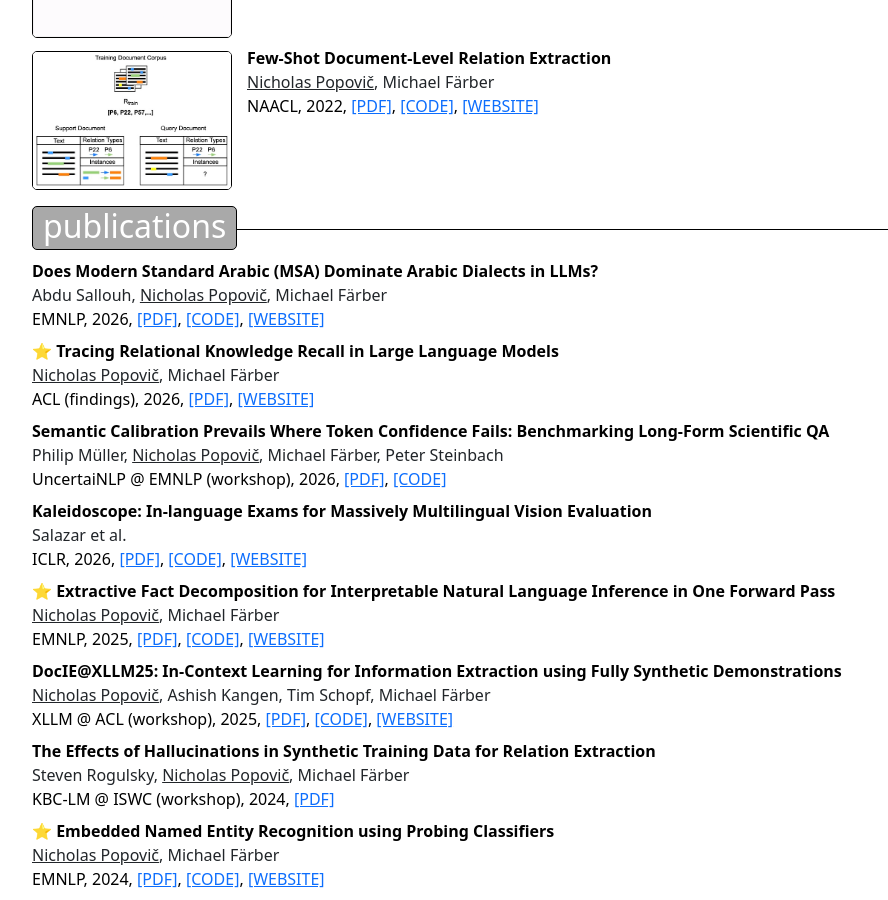
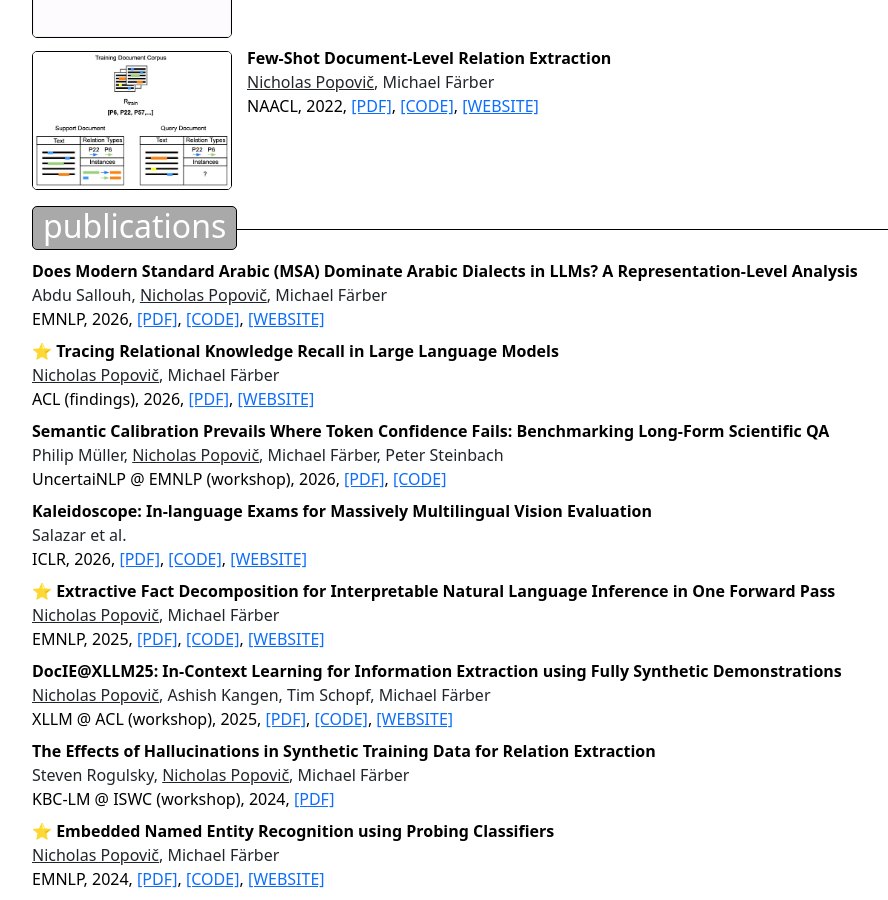
Before and after one commit to nicpopovic/nicpopovic.github.io, a Jekyll site: the page built from index.md, in a window 1280 px wide and 900 px high, scrolled down 1269 px. Shown: the whole window, without its empty margins (96-984 px from the left). Built offline with Jekyll 4.4.1, drawn with Linux system fonts in a browser that asks for light colours.

Commit message:
update metadata

```diff
--- a/_data/publications.yml
+++ b/_data/publications.yml
@@ -1,4 +1,4 @@
-- title: "Does Modern Standard Arabic (MSA) Dominate Arabic Dialects in LLMs?"
+- title: "Does Modern Standard Arabic (MSA) Dominate Arabic Dialects in LLMs? A Representation-Level Analysis"
   authors: "Abdu Sallouh, <u>Nicholas Popovič</u>, Michael Färber"
   year: "2026"
   venue: "EMNLP"
```
